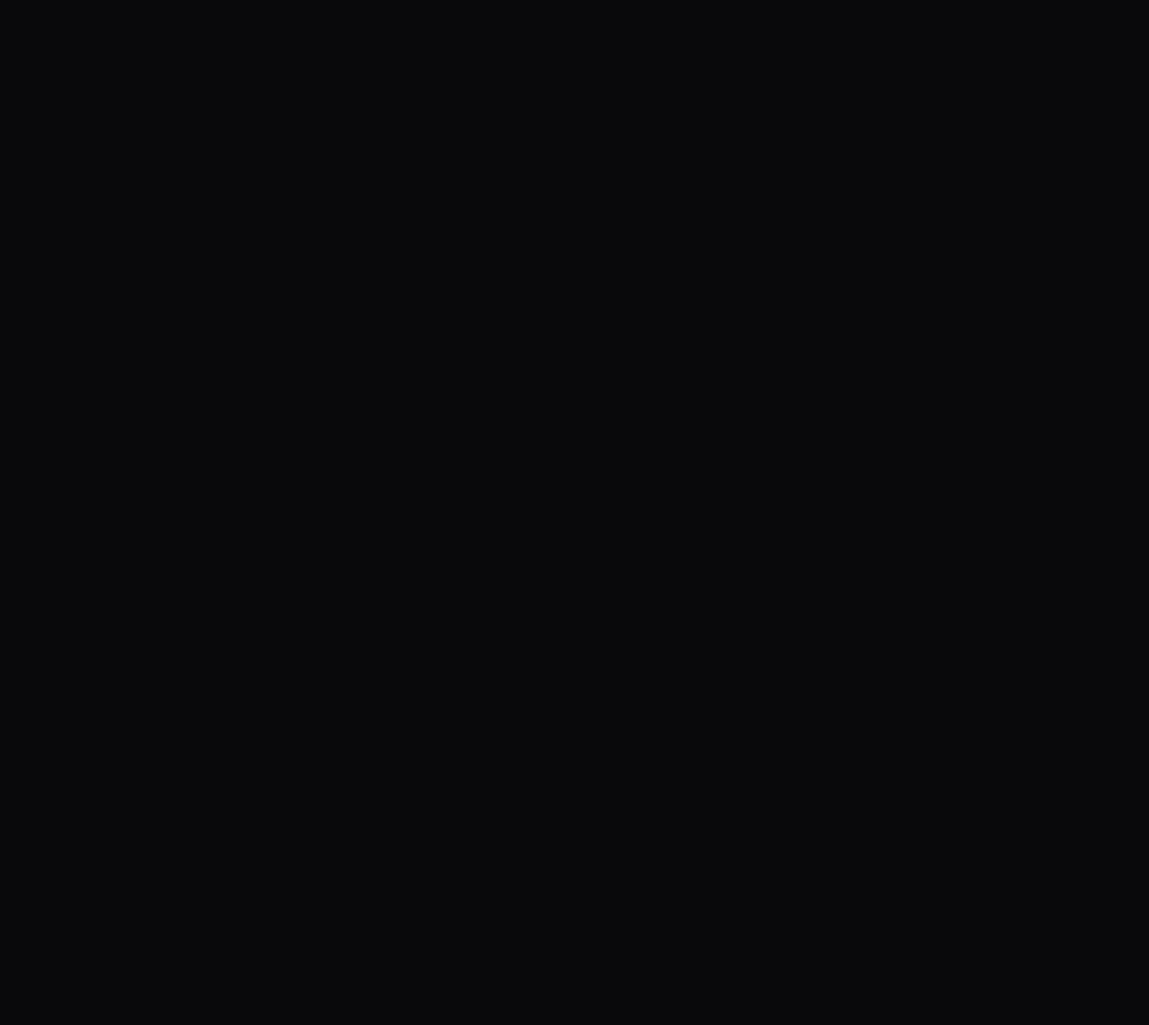
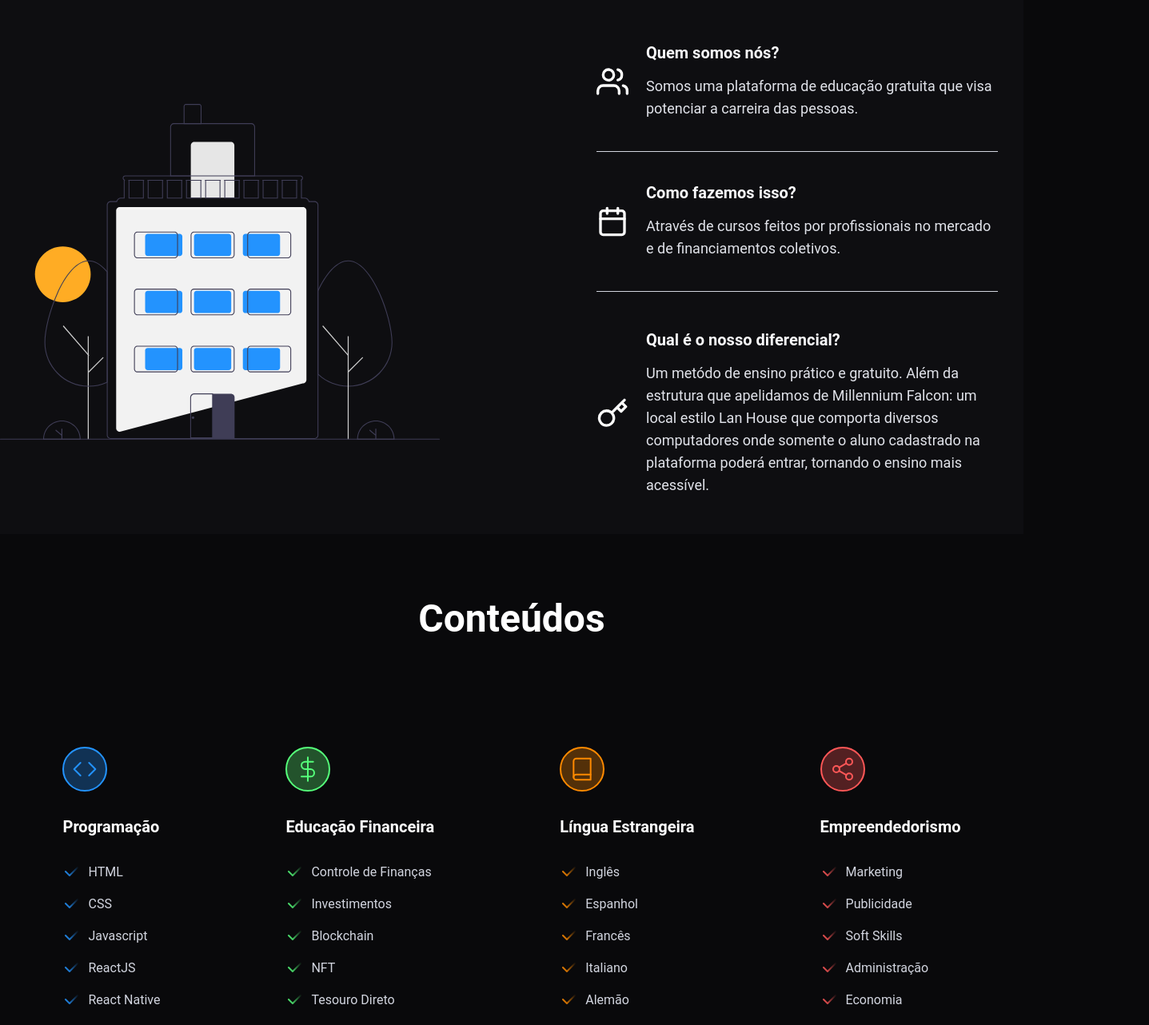
Before and after one commit to Sophia-15/flying-high-dowhile-challenge, a Next.js app: page / in a window 1280 px wide. Shown: the part 1000-2282 px from the top of the page at 80% size, 1437 px wide, since content can reach past the window. Before the commit the page ends 800 px from the top, so only its background shows below. Built offline with nearby package versions, Linux system fonts and the light colour scheme.

Commit message:
finished responsive subjects and sponsors :fire:

```diff
--- a/src/components/Information/styles.ts
+++ b/src/components/Information/styles.ts
@@ -2,8 +2,10 @@ import styled from 'styled-components';
 
 export const Container = styled.main`
   background-color: ${({theme}) => theme.colors.backgroundLight};
+
   min-height: 100vh;
   width: 100%;
+
   padding-top: 77px;
 `;
 
@@ -33,6 +35,10 @@ export const ContentInformation = styled.main`
   justify-content: space-between;
   align-items: center;
   display: flex;
+
+  @media (max-width: 810px) {
+    flex-direction: column;
+  }
 `;
 
 export const LeftInformation = styled.section`
@@ -40,28 +46,58 @@ export const LeftInformation = styled.section`
     width: 550px;
     height: 420px;
   }
+
+  @media (max-width: 870px) {
+    img {
+      width: 450px;
+      height: 320px;
+    }
+  }
+
+  @media (max-width: 460px) {
+    img {
+      width: 350px;
+      height: 220px;
+    }
+  }
+
+  @media (max-width: 360px) {
+    img {
+      width: 320px;
+      height: 180px;
+    }
+  }
 `;
 
 export const RightInformation = styled.section`
-  width: 600px;
+  max-width: 600px;
+
   display: flex;
   flex-direction: column;
+
+  margin: 0 2rem;
 `;
 
 export const CardInformation = styled.div`
-  width: 520px;
+  max-width: 520px;
   height: 175px;
 
   display: flex;
   align-items: center;
   justify-content: space-between;
 
-
   border-bottom: 1px solid ${({theme}) => theme.colors.borderColor};
 
   &:last-child {
     margin: 4rem 0;
     border: 0;
+  }
+
+  @media (max-width: 360px) {
+    &:last-child {
+      margin: 8rem 0;
+      border: 0;
+    }
   }
 `;
 
@@ -77,7 +113,7 @@ export const ContentCard = styled.div`
   }
 
   p {
-    width: 440px;
+    max-width: 440px;
     line-height: 1.75rem;
     margin-top: 16px;
     color: ${({theme}) => theme.colors.descriptionText};
--- a/src/components/Sponsors/styles.ts
+++ b/src/components/Sponsors/styles.ts
@@ -30,6 +30,16 @@ export const ContainerSponsors = styled.div`
     text-align: center;
     font-size: 2rem;
   }
+
+  @media (max-width: 480px) {
+    h1 {
+      font-size: 2.5rem;
+    }
+
+    h2 {
+      font-size: 1.5rem;
+    }
+  }
 `;
 
 export const ContentSponsors = styled.section`
@@ -44,4 +54,11 @@ export const ContentSponsors = styled.section`
     width: 400px;
     height: 80px;
   }
+
+  @media (max-width: 480px) {
+    img {
+      width: 270px;
+      height: 80px;
+    }
+  }
 `;
--- a/src/components/Subjects/styles.ts
+++ b/src/components/Subjects/styles.ts
@@ -16,20 +16,25 @@ export const Container = styled.main`
 export const SubjectsContainer = styled.section`
   width: 100%;
   max-width: 1440px;
+
   margin: 0 auto;
   margin-top: 100px;
+
+
   display: flex;
-  justify-content: space-between;
+  justify-content: space-around;
   align-items: flex-start;
+  flex-wrap: wrap;
 
   h2 {
+    margin: 2rem;
     font-weight: 700;
     color: ${({theme}) => theme.colors.white};
     font-size: 1.25rem;
-    margin: 19px 0;
   }
 
   .circleIcon {
+    margin: 2rem;
     height: 56px;
     width: 56px;
     border-radius: 50%;
@@ -47,9 +52,12 @@ export const SubjectsContainer = styled.section`
   li {
     display: flex;
     align-items: center;
+
+    margin: 0 2rem;
     gap: .5rem;
+    margin-bottom: 16px;
+
     color: ${({theme}) => theme.colors.subjectText};
-    margin-bottom: 16px;
   }
 `
 
--- a/src/pages/index.tsx
+++ b/src/pages/index.tsx
@@ -13,10 +13,10 @@ export default function Home() {
     <>
       <Header />
       <Presentation />
-      {/* <Information />
+      <Information />
       <Subjects />
-      <Sponsors /> */}
-      {/* <Footer /> */}
+      <Sponsors />
+      <Footer />
     </>
   )
 }
```
